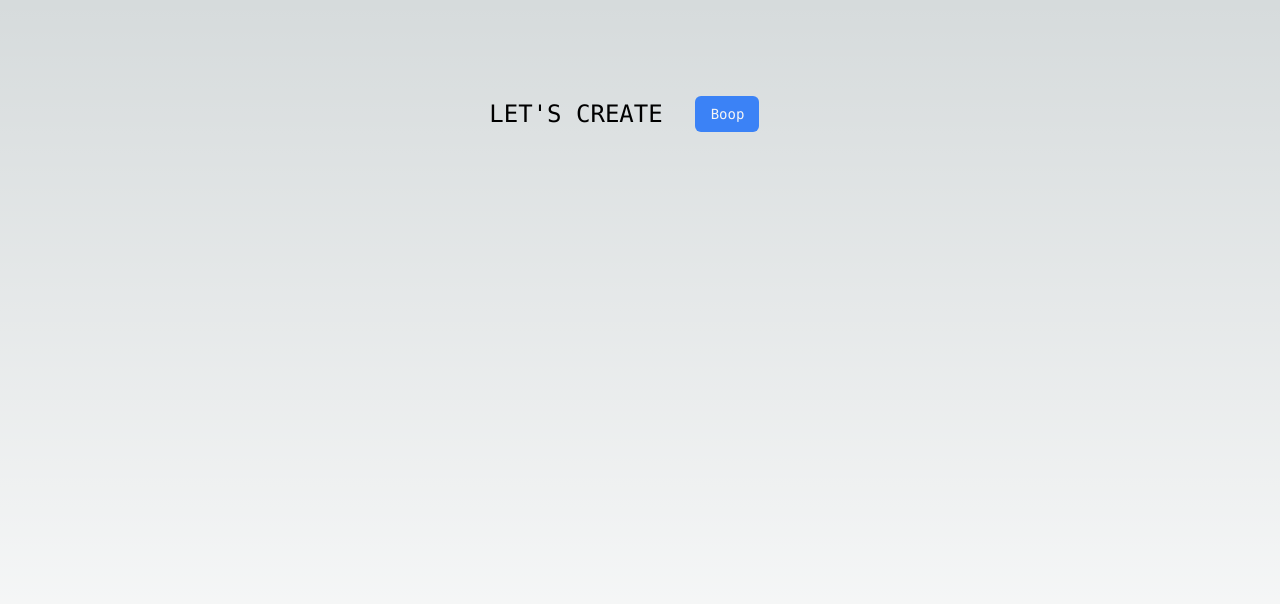
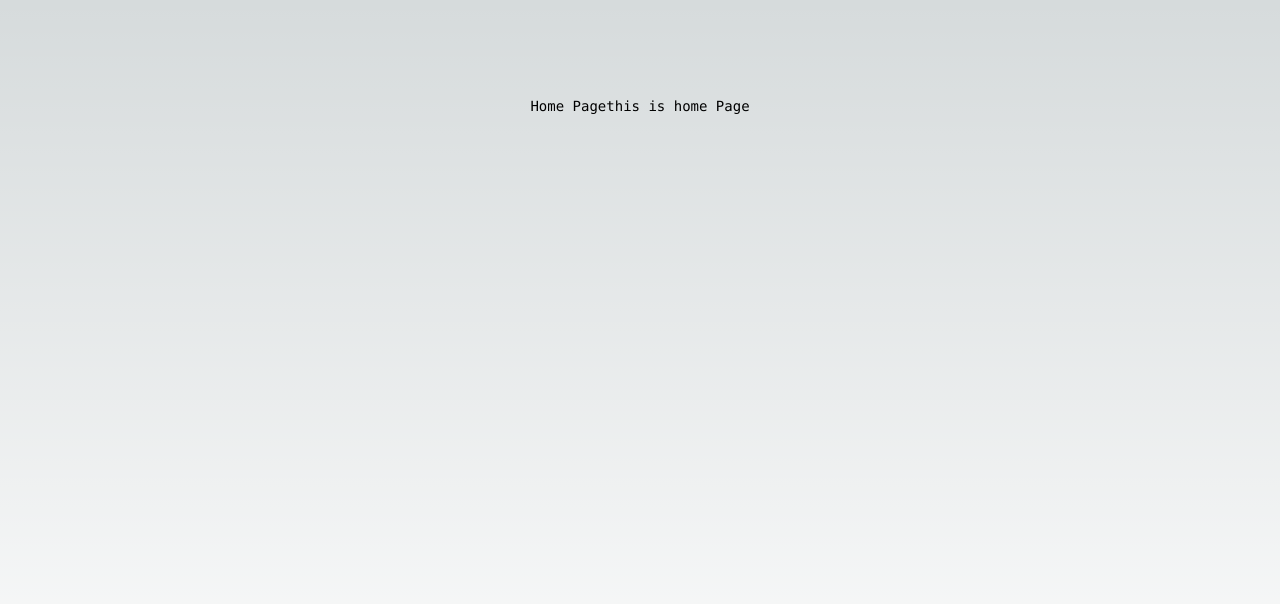
Before and after one commit to Marknjo/afri-hiqar, a React (Vite) app in the folder apps/front/: page / in a window 1280 px wide. Shown: the top 604 px of the page. Built offline with nearby package versions, Linux system fonts and the light colour scheme.

Commit message:
ci(front): add react-helmet-package to handle headers

```diff
--- a/apps/front/package.json
+++ b/apps/front/package.json
@@ -20,6 +20,7 @@
     "match-sorter": "^6.3.1",
     "react": "^18.2.0",
     "react-dom": "^18.2.0",
+    "react-helmet-async": "^1.3.0",
     "react-router-dom": "^6.13.0",
     "sort-by": "^1.2.0"
   },
--- /dev/null
+++ b/apps/front/src/components/layouts/ContainerLayout.tsx
@@ -0,0 +1,13 @@
+import { ReactNode } from 'react'
+
+export default function CenterContentContainer({
+  children,
+}: {
+  children: ReactNode
+}) {
+  return (
+    <div className="z-10 w-full max-w-5xl items-center justify-center font-mono text-sm lg:flex">
+      {children}
+    </div>
+  )
+}
--- /dev/null
+++ b/apps/front/src/components/layouts/RootLayout.tsx
@@ -0,0 +1,11 @@
+import { ReactNode } from 'react'
+
+function RootLayout({ children }: { children: ReactNode }) {
+  return (
+    <main className="flex min-h-screen flex-col items-center justify-between p-24">
+      {children}
+    </main>
+  )
+}
+
+export default RootLayout
--- a/apps/front/src/components/pages/home/Root.tsx
+++ /dev/null
@@ -1,14 +0,0 @@
-import { Button } from '@mj/ui'
-
-function Root() {
-  return (
-    <main className="flex min-h-screen flex-col items-center justify-between p-24">
-      <div className="z-10 w-full max-w-5xl items-center justify-center font-mono text-sm lg:flex">
-        <h1 className="text-center text-2xl uppercase">Let's create</h1>
-        <Button />
-      </div>
-    </main>
-  )
-}
-
-export default Root
--- a/apps/front/src/routes/AppRouter.tsx
+++ b/apps/front/src/routes/AppRouter.tsx
@@ -1,15 +1,21 @@
-import Root from '@pages/home/Root'
 import { RouterProvider, createBrowserRouter } from 'react-router-dom'
+import { HelmetProvider } from 'react-helmet-async'
+
 import ErrorPage from '@pages/general/ErrorPage'
+import HomePage from './pages/HomePage'
 
 const router = createBrowserRouter([
   {
     path: '/',
-    element: <Root />,
+    element: <HomePage />,
     errorElement: <ErrorPage />,
   },
 ])
 
 export default function AppRouter() {
-  return <RouterProvider router={router} />
+  return (
+    <HelmetProvider>
+      <RouterProvider router={router} />
+    </HelmetProvider>
+  )
 }
--- /dev/null
+++ b/apps/front/src/routes/pages/HomePage.tsx
@@ -0,0 +1,19 @@
+import { Helmet } from 'react-helmet-async'
+import RootLayout from '@layouts/RootLayout'
+import CenterContentContainer from '@layouts/ContainerLayout'
+
+export default function HomePage() {
+  return (
+    <>
+      <Helmet>
+        <title>AfriHiqar</title>
+      </Helmet>
+      <RootLayout>
+        <CenterContentContainer>
+          <h1>Home Page</h1>
+          <p>this is home Page</p>
+        </CenterContentContainer>
+      </RootLayout>
+    </>
+  )
+}
```
Also changed, not shown: 1 other file (tests, documents, lock files or other folders).
